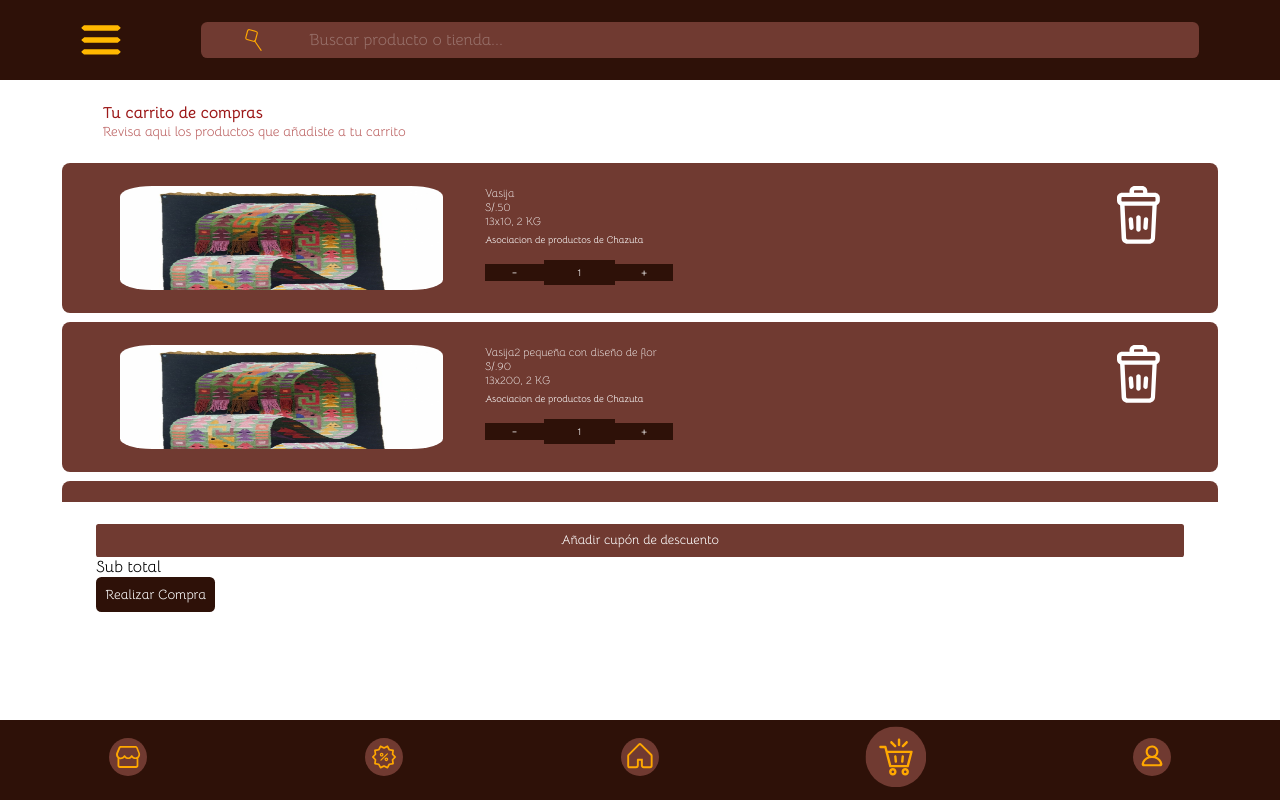
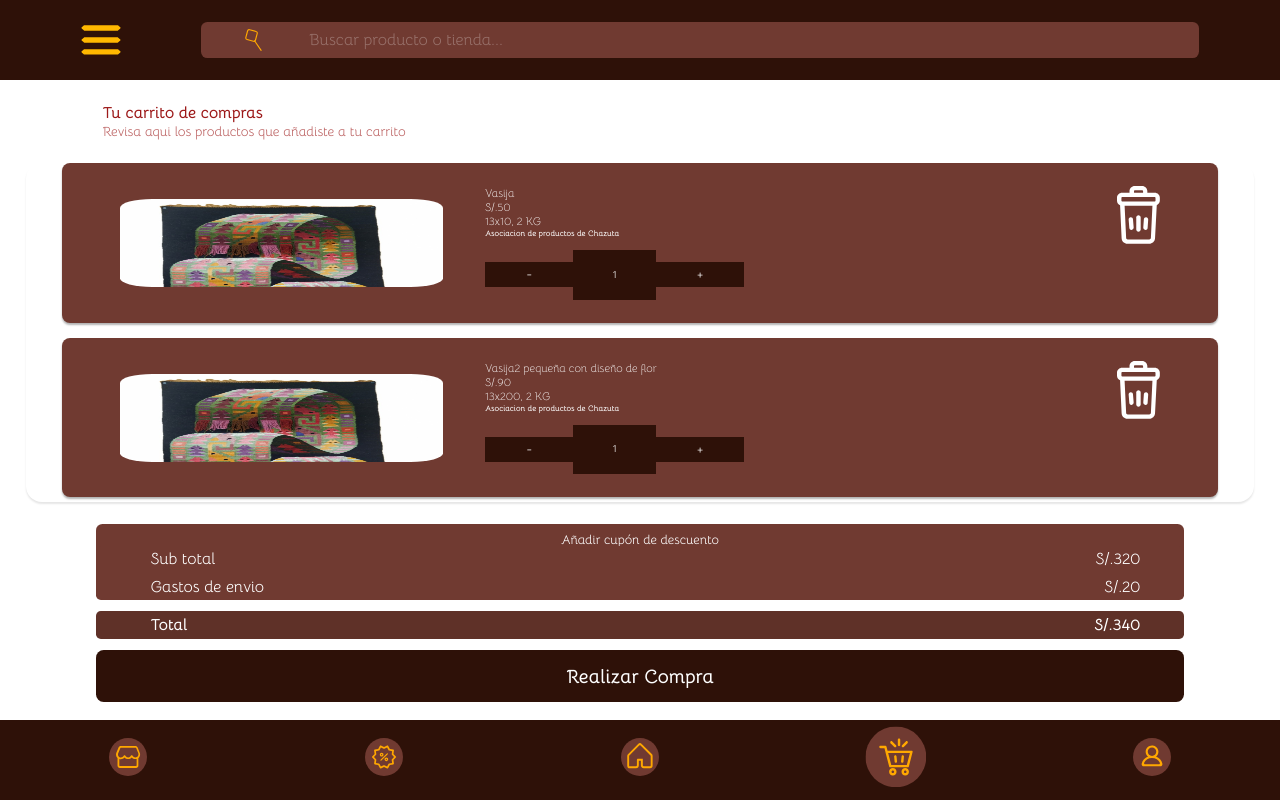
Before and after one commit to Thewilliamg/proyectoFinalExpress, a React (Vite) app: page /shop in a window 1280 px wide. Built offline with nearby package versions, Linux system fonts and the light colour scheme; the HTML template or start-up script is replaced by a standard one.

Commit message:
feat: :sparkles: Finished shopping car view with functionalities

```diff
--- a/src/pages/shop/Shop.jsx
+++ b/src/pages/shop/Shop.jsx
@@ -7,15 +7,8 @@ import trash from '@/img/trash-icon.svg';
 
 export default function Shop() {
     const [showPopup, setShowPopup] = useState(false);
-
-    const handleShowPopup = () => {
-        setShowPopup(true);
-    };
-    function handleHidePopUp(data) {
-        setShowPopup(data)
-    }
-
     const objectResponse = [{
+        'productId':1234534,
         'name': 'Vasija',
         'price': 50,
         'size': '13x10',
@@ -24,6 +17,7 @@ export default function Shop() {
         'image': image1,
         'quantity':1
     }, {
+        'productId':123005134,
         'name': 'Vasija2 pequeña con diseño de flor',
         'price': 90,
         'size': '13x200',
@@ -33,6 +27,7 @@ export default function Shop() {
         'quantity':1
     },
     {
+        'productId':31206542,
         'name': 'Vasija3 pequeña con diseño de flor flor flor',
         'price': 90,
         'size': '13x200',
@@ -42,6 +37,7 @@ export default function Shop() {
         'quantity':1
     },
     {
+        'productId':1205642,
         'name': 'Vasija4 pequeña con diseño de flor',
         'price': 90,
         'size': '13x200',
@@ -50,16 +46,26 @@ export default function Shop() {
         'image': image1,
         'quantity':1
     }]
+    const shippingCost = 20;
+    const [items, setItems] = useState(objectResponse)
 
-    function dismiss() {
-        /*Esta funccion es para modificar el valor de quantity*/
-    }
-    function sum() {
-        /*Esta funccion es para modificar el valor de quantity*/
+    function updateQuantity(id,change){
+        setItems(items.map((item)=>
+        (item.productId===id? {...item,quantity:Math.max(0,item.quantity + change)}:item)))
     }
 
-    function deleteCard() {
+    function deleteCard(id) {
+        setItems(items.filter(item=>item.productId!==id))
+    }
 
+    const subtotal = items.reduce((acum,item)=>acum+item.quantity*item.price,0);
+    const totalSum = subtotal+shippingCost;
+
+    const handleShowPopup = () => {
+        setShowPopup(true);
+    };
+    function handleHidePopUp(data) {
+        setShowPopup(data)
     }
 
     return (
@@ -76,7 +82,7 @@ export default function Shop() {
             </div>
 
             <div className="container-cards-shop">
-                {objectResponse.map((item) => {
+                {items.map((item,index) => {
                     return (
                         <div className="cardItem" key={item.name}>
                             <div className="trulycontainer">
@@ -89,19 +95,17 @@ export default function Shop() {
                                     <p>{item.size}, {item.weight}</p>
                                     <b className='market-name-card'>{item.marketName}</b>
                                     <div className='addOrdropItems'>
-                                        <button onClick={dismiss}>-</button>
-                                        <input id={item.name} type="button" value="1" />
-                                        <button onClick={sum}>+</button>
+                                        <button onClick={()=>updateQuantity(item.productId,-1)}>-</button>
+                                        <div className={item.productId}>{item.quantity}</div>
+                                        <button onClick={()=>updateQuantity(item.productId,1)}>+</button>
                                     </div>
                                 </div>
-                                <div className='trash-icon-car'>
-                                    <img onClick={deleteCard} src={trash} alt="trash-ico" />
-                                </div>
+                                <button className='trash-icon-car' onClick={()=>deleteCard(item.productId)}>
+                                    <img type='button' className='img-trash' src={trash} alt="trash-ico" />
+                                </button>
                             </div>
                         </div>
-                    )
-                })
-                }
+                    )})}
             </div>
 
             <div className="container-other-info-car">
@@ -110,7 +114,20 @@ export default function Shop() {
                         Añadir cupón de descuento
                     </a>
                 </div>
-                <div>Sub total</div>
+                <div className="subtotal-shop-car">
+                    <div className="fieldsubtotal">
+                        <label className='subtotal-label'>Sub total</label>
+                        <label className='subtotal-label'>S/.{subtotal}</label>
+                    </div>
+                    <div className="fieldTotalSum">
+                        <label className='delivery-label'>Gastos de envio</label>
+                        <label className='delivery-label'>S/.{shippingCost}</label>
+                    </div>
+                </div>
+                <div className="total-shop-car">
+                    <label className='total-label-shop'>Total</label>
+                    <label className='delivery-label'>S/.{totalSum}</label>
+                </div>
                 <button onClick={handleShowPopup} className="shop-button">Realizar Compra</button>
             </div>
 
--- a/src/pages/shop/shop.css
+++ b/src/pages/shop/shop.css
@@ -47,18 +47,21 @@
     width: 96%;
     align-self: center;
     flex-direction: column;
-    gap: 2.5%;
+    gap: 4.5%;
     overflow-y: auto ;
     align-items: center;
+    border-radius: 1em;
+    box-shadow: 0 2px 2px rgba(0, 0, 0, 0.1);
 }
 .trulycontainer{
     width: 90%;
-    min-height: 80px;
     margin: 2%;
     display: flex;
+    height: fit-content;
+
 }
 .img-card-shop{
-    height: 13vh;
+    height: 11vh;
     width: 34%;
     display: flex;
     align-self: center;
@@ -73,24 +76,26 @@
 .cardItem{
     background-color: #703A31;
     width: 94%;
-    height: 100%;
     border-radius: 0.5em;
     display: flex;
     justify-content:center ;
     align-items: center;
+    box-shadow: 0 2px 2px rgba(0, 0, 0, 0.3);
 }
 
 .text-card-car{
     width: 62%;
     height: 100%;
     padding-left: 4%;
+    gap: 10%;
+    display:flex;
+    flex-direction: column;
 }
 
 .market-name-card{
-    font-size: 0.6em;
+    font-size: 0.5em;
     color: #FFF;
-    font-weight: 500;
-    line-height: 20%;
+    display: flex;
 }
 
 .text-card-car p{
@@ -104,6 +109,9 @@
     height: 40%;
     display: flex;
     justify-content: end;
+    background-color: transparent;
+    outline-style: none;
+    border: none;
 }
 .trash-icon-car img{
     width: 50%;
@@ -117,10 +125,10 @@
     display: flex;
     align-items: center;
     justify-content: left;
-    height: 16%;
+    justify-self: end;
 }
 .addOrdropItems button{
-    width: 10%;
+    width: 15%;
     background-color: #2E1108;
     color: #FFF;
     border: none;
@@ -128,22 +136,34 @@
     display: flex;
     align-items: center;
     justify-content: center;
+    height: 25px;
 }
 
-.addOrdropItems input{
+.addOrdropItems button:hover{
+    background-color: #411d13;
+
+}
+
+.addOrdropItems div{
     background-color: #2E1108;
-    font-size: 0.7em;
+    font-size: 0.74em;
     width: 10%;
     border: none;
-    text-decoration: none;
-    padding: 1%;
+    padding-left: 2%;
+    padding-right: 2%;
+    padding-top: 3%;
+    padding-bottom: 3.2%;
     color: #FFF;
+    text-align: center;
 }
 
 .container-other-info-car{
     width: 85%;
     height: 34%;
     align-self: center;
+    gap: 5%;
+    display: flex;
+    flex-direction: column;
 }
 .link-to-coupon a{
     border-radius: 0.2em;
@@ -157,6 +177,7 @@
     font-size: 0.8em;
     text-decoration: none;
     color: #FFF;
+    border-radius: 0.5em;
 }
 
 .link-to-coupon {
@@ -164,9 +185,38 @@
     height: 15%;
 }
 
+.subtotal-shop-car{
+    background-color: #703A31;
+    display: flex;
+    flex-direction: column;
+    color: #FFF;
+    padding-left: 5%;
+    padding-right: 4%;
+    border-radius: 0.3em;
 
+    height: 25%;
+}
 
+.fieldsubtotal, .fieldTotalSum{
+    display: flex;
+    justify-content: space-between;
+    width: 100%;
+    height: 50%;
+    align-items: center;
+}
 
+.total-shop-car{
+    height: 13%;
+    background-color: #5f3128;
+    color: #FFF;
+    padding-left: 5%;
+    padding-right: 4%;
+    border-radius: 0.3em;
+    display: flex;
+    justify-content: space-between;
+    align-items: center;
+    font-weight: bold;
+}
 
 .shop-button{
     background-color: #2E1108;
@@ -174,4 +224,6 @@
     padding: 0.7em;
     border: none;
     border-radius: 0.4em;
+    font-weight: bold;
+    font-size: 1.2em;
 }
```
